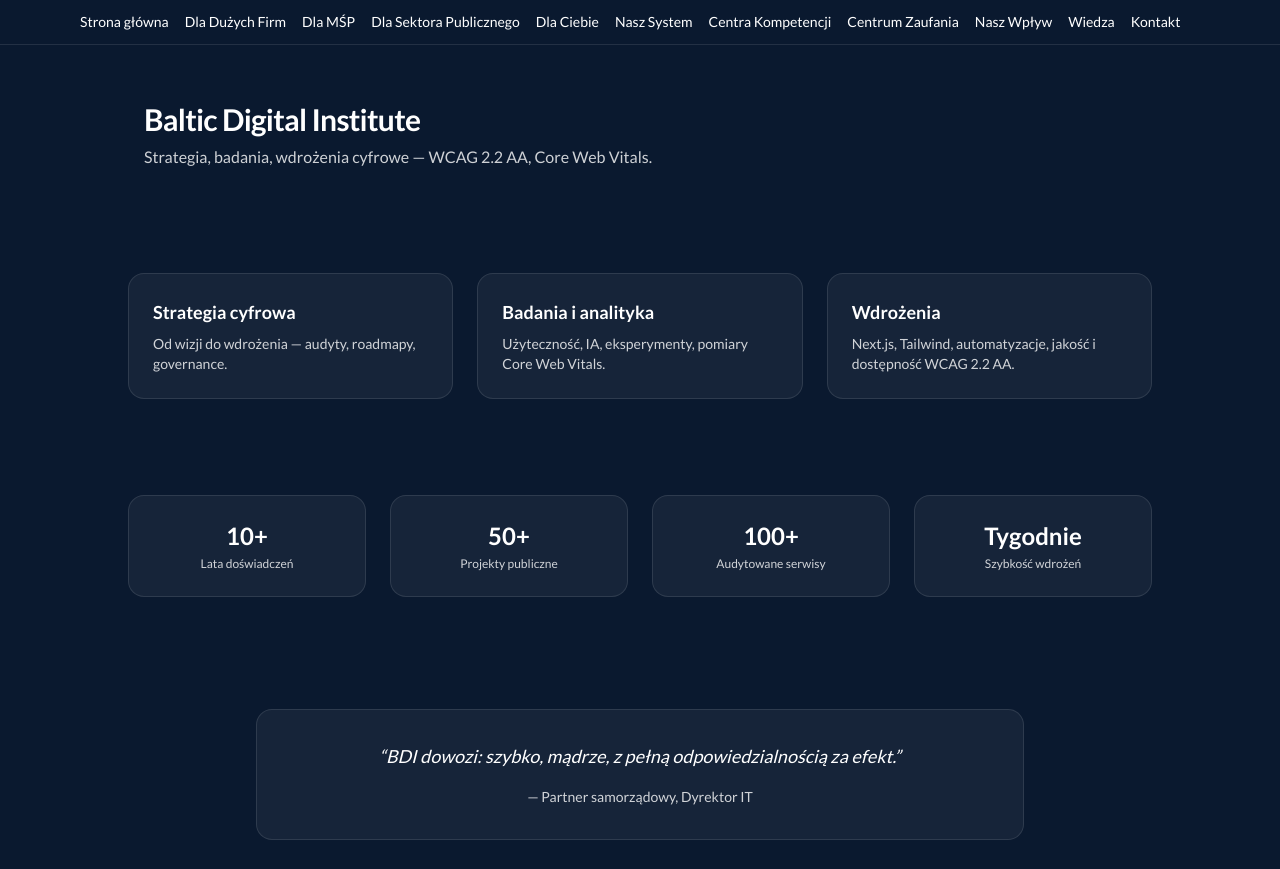
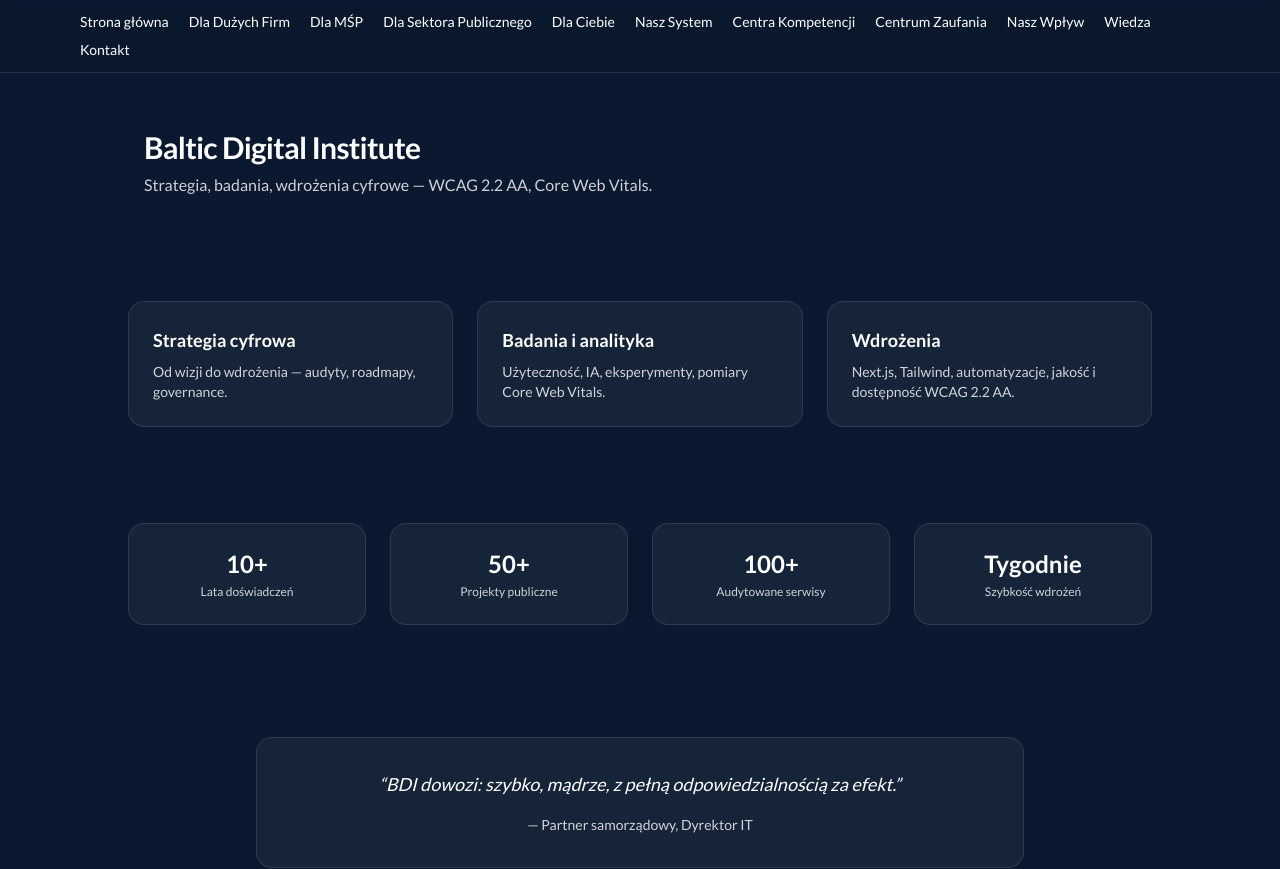
Before and after one commit to krzysztof-bdi/bdi-www, a Next.js app: page / in a window 1280 px wide. Shown: the top 869 px of the page. Built offline with nearby package versions, Linux system fonts and the light colour scheme.

Commit message:
Stabilizacja UI: jednolity kontener, sticky header, stopka

```diff
--- a/app/_components/PageShell.tsx
+++ b/app/_components/PageShell.tsx
@@ -1,10 +1 @@
-export default function PageShell({ title, children }: { title: string; children?: React.ReactNode }) {
-  return (
-    <div className="min-h-screen bg-[#0A192F] text-white">
-      <div className="mx-auto max-w-5xl px-4 py-14">
-        <h1 className="text-3xl font-bold tracking-tight">{title}</h1>
-      </div>
-      <div className="mx-auto max-w-5xl px-4">{children}</div>
-    </div>
-  )
-}
+export default function PageShell({ title, children }: { title: string; children?: React.ReactNode }) { return (<div className="mx-auto max-w-5xl px-4 py-14"><h1 className="text-3xl font-bold tracking-tight">{title}</h1><div className="mt-8">{children}</div></div>) }
--- a/app/layout.tsx
+++ b/app/layout.tsx
@@ -1,20 +1,7 @@
+import type { Metadata } from "next"
 import "@/styles/globals.css"
-import type { Metadata } from "next"
 import Header from "@/components/header"
+import Footer from "@/components/footer"
 import { lato } from "./(site)/fonts"
-
-export const metadata: Metadata = {
-  title: "Baltic Digital Institute — Oficjalna strona",
-  description: "Strategia, badania i wdrożenia cyfrowe.",
-}
-
-export default function RootLayout({ children }: { children: React.ReactNode }) {
-  return (
-    <html lang="pl">
-      <body className={`${lato.className} bg-[#0A192F] text-white`}>
-        <Header />
-        {children}
-      </body>
-    </html>
-  )
-}
+export const metadata: Metadata={title:"Baltic Digital Institute — Oficjalna strona",description:"Strategia, badania i wdrożenia cyfrowe."}
+export default function RootLayout({children}:{children:React.ReactNode}){return(<html lang="pl"><body className={`${lato.className} bg-[#0A192F] text-white`}><Header />{children}<Footer /></body></html>) }
--- a/components/footer.tsx
+++ b/components/footer.tsx
@@ -1,9 +1 @@
-export default function Footer() {
-  return (
-    <footer className="border-t border-[#0d1b2a] mt-16">
-      <div className="container py-10 text-sm text-[color:var(--brand-light)]">
-        © {new Date().getFullYear()} Baltic Digital Institute — Wszelkie prawa zastrzeżone.
-      </div>
-    </footer>
-  )
-}
+export default function Footer(){return(<footer className="border-t border-white/10 mt-16"><div className="mx-auto max-w-6xl px-4 py-8 text-xs opacity-70">© 2025 Baltic Digital Institute</div></footer> )}
--- a/components/header.tsx
+++ b/components/header.tsx
@@ -1,25 +1,2 @@
-"use client"
 import Link from "next/link"
-
-export default function Header() {
-  const items = [
-    { href: "/", label: "Strona główna" },
-    { href: "/dla-duzych-firm", label: "Dla Dużych Firm" },
-    { href: "/dla-msp", label: "Dla MŚP" },
-    { href: "/dla-sektora-publicznego", label: "Dla Sektora Publicznego" },
-    { href: "/dla-ciebie", label: "Dla Ciebie" },
-    { href: "/nasz-system", label: "Nasz System" },
-    { href: "/centra-kompetencji", label: "Centra Kompetencji" },
-    { href: "/centrum-zaufania", label: "Centrum Zaufania" },
-    { href: "/nasz-wplyw", label: "Nasz Wpływ" },
-    { href: "/wiedza", label: "Wiedza" },
-    { href: "/kontakt", label: "Kontakt" },
-  ]
-  return (
-    <header className="border-b border-white/10">
-      <nav className="mx-auto max-w-6xl px-4 py-3 flex flex-wrap gap-4 text-sm">
-        {items.map(i => <Link key={i.href} href={i.href} className="hover:underline">{i.label}</Link>)}
-      </nav>
-    </header>
-  )
-}
+export default function Header(){const items=[{href:"/",label:"Strona główna"},{href:"/dla-duzych-firm",label:"Dla Dużych Firm"},{href:"/dla-msp",label:"Dla MŚP"},{href:"/dla-sektora-publicznego",label:"Dla Sektora Publicznego"},{href:"/dla-ciebie",label:"Dla Ciebie"},{href:"/nasz-system",label:"Nasz System"},{href:"/centra-kompetencji",label:"Centra Kompetencji"},{href:"/centrum-zaufania",label:"Centrum Zaufania"},{href:"/nasz-wplyw",label:"Nasz Wpływ"},{href:"/wiedza",label:"Wiedza"},{href:"/kontakt",label:"Kontakt"}];return(<header className="sticky top-0 z-50 bg-[#0A192F]/90 backdrop-blur border-b border-white/10"><nav className="mx-auto max-w-6xl px-4 py-3 flex flex-wrap gap-x-5 gap-y-2 text-sm">{items.map(i=><Link key={i.href} href={i.href} className="hover:underline">{i.label}</Link>)}</nav></header>) }
```
